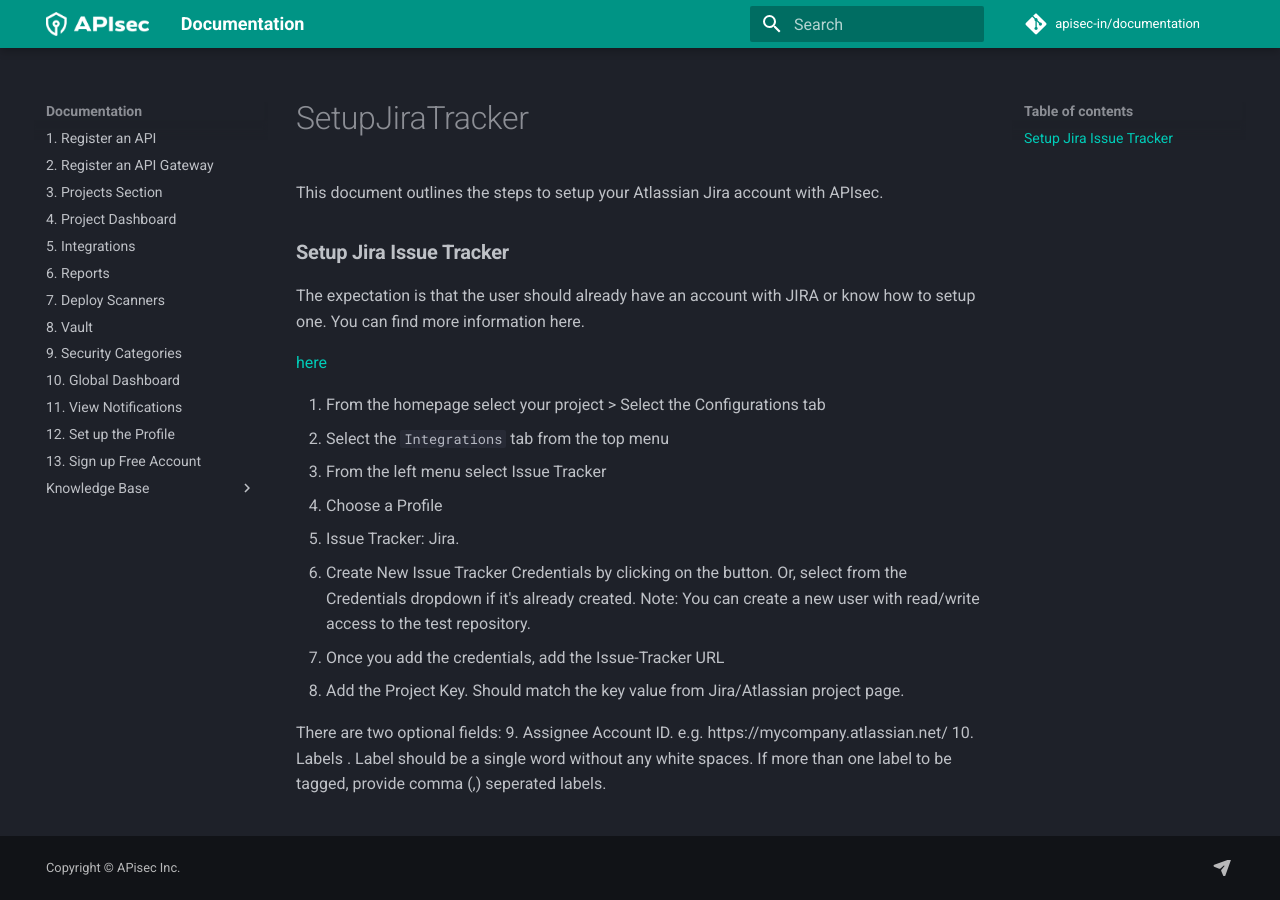
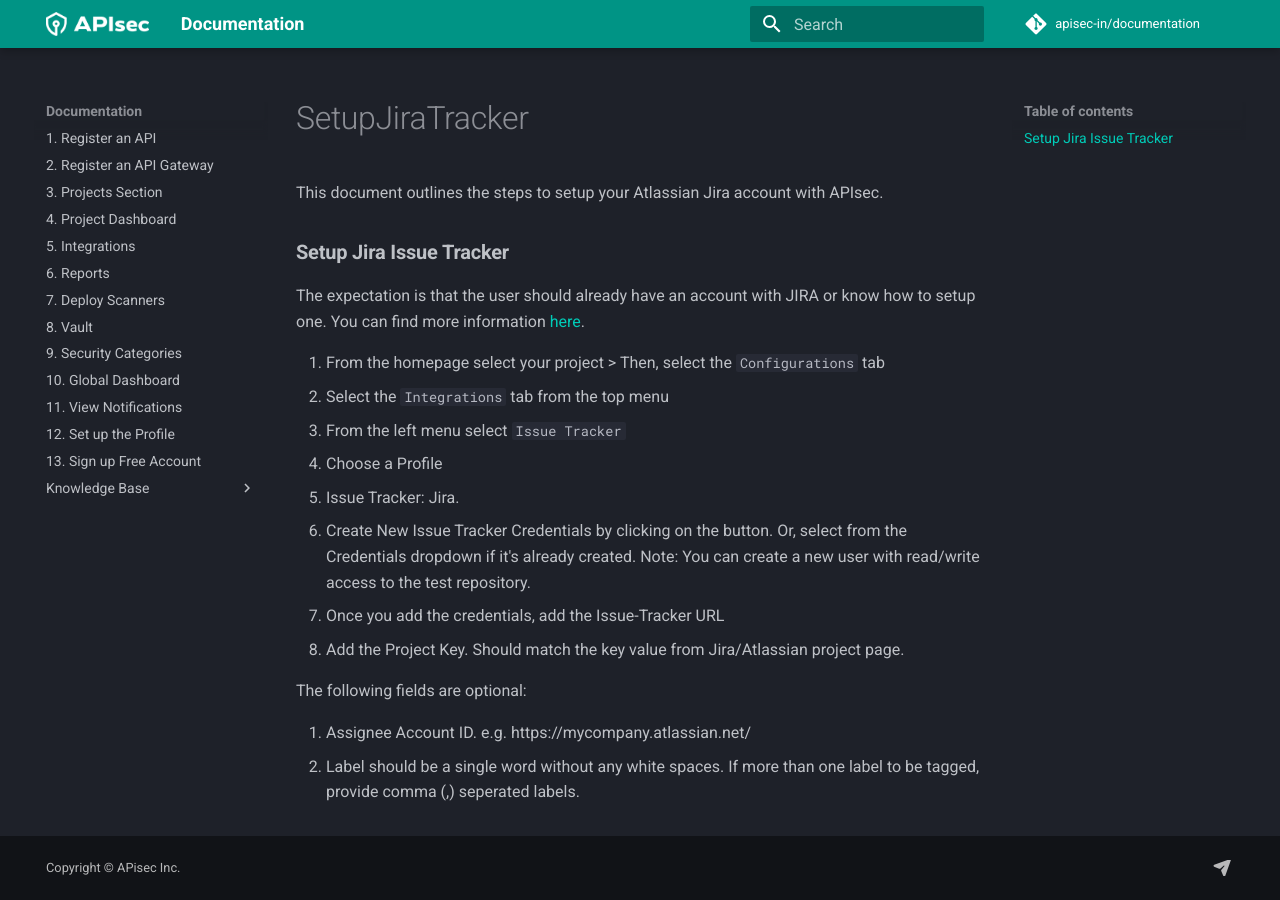
Before and after one commit to apisec-inc/documentation, an MkDocs documentation site: the page built from docs/SetupJiraTracker.md, in a window 1280 px wide. Built offline with MkDocs 1.6.1 and Material for MkDocs 9.7.7, drawn with Linux system fonts in a browser that asks for light colours; comment, search, counter and statistics services are not loaded.

Commit message:
Update SetupJiraTracker.md
Updating content and styling

```diff
--- a/docs/SetupJiraTracker.md
+++ b/docs/SetupJiraTracker.md
@@ -2,21 +2,20 @@
 
 ### **Setup Jira Issue Tracker**
 
-The expectation is that the user should already have an account with JIRA or know how to setup one.  You can find more information here.
+The expectation is that the user should already have an account with JIRA or know how to setup one.  You can find more information <a href="https://confluence.atlassian.com/jirakb/how-to-find-your-site-url-to-set-up-the-jira-data-center-and-server-mobile-app-954244798.html">here</a>.
 
-<a href="https://confluence.atlassian.com/jirakb/how-to-find-your-site-url-to-set-up-the-jira-data-center-and-server-mobile-app-954244798.html">here</a>
-
-1. From the homepage select your project > Select the Configurations tab
+1. From the homepage select your project > Then, select the `Configurations` tab
 2. Select the `Integrations` tab from the top menu
-3. From the left menu select Issue Tracker
+3. From the left menu select `Issue Tracker`
 4. Choose a Profile
 5. Issue Tracker:  Jira.
 6. Create New Issue Tracker Credentials by clicking on the button.  Or, select from the Credentials dropdown if it's already created.
-Note: You can create a new user with read/write access to the test repository.
+   Note: You can create a new user with read/write access to the test repository.
 
 7. Once you add the credentials, add the Issue-Tracker URL
 8. Add the Project Key.  Should match the key value from Jira/Atlassian project page.
 
-There are two optional fields:
+The following fields are optional:
+
 9. Assignee Account ID. e.g. https://mycompany.atlassian.net/
-10. Labels . Label should be a single word without any white spaces. If more than one label to be tagged, provide comma (,) seperated labels.
+10. Label should be a single word without any white spaces. If more than one label to be tagged, provide comma (,) seperated labels.
```
